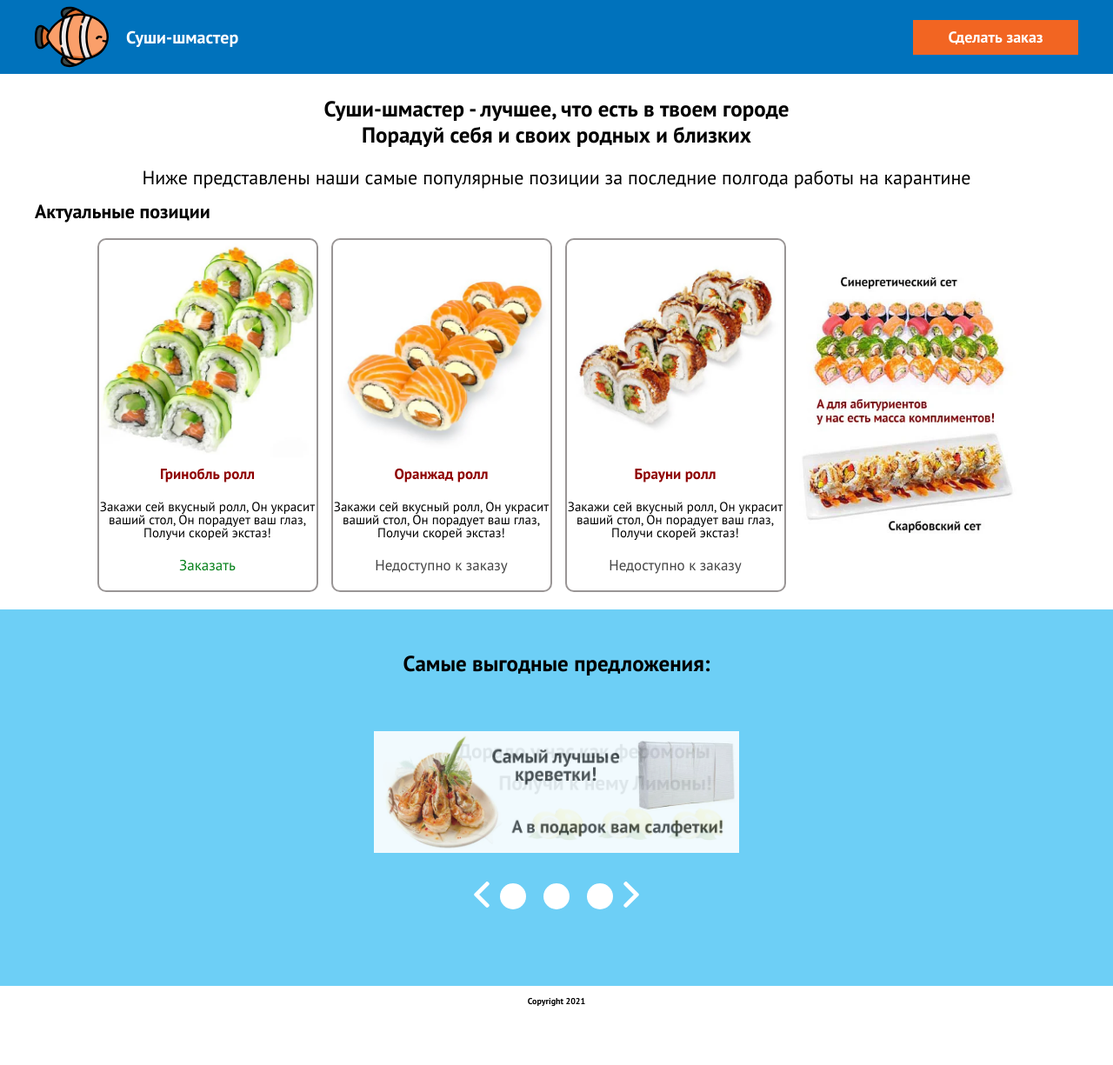
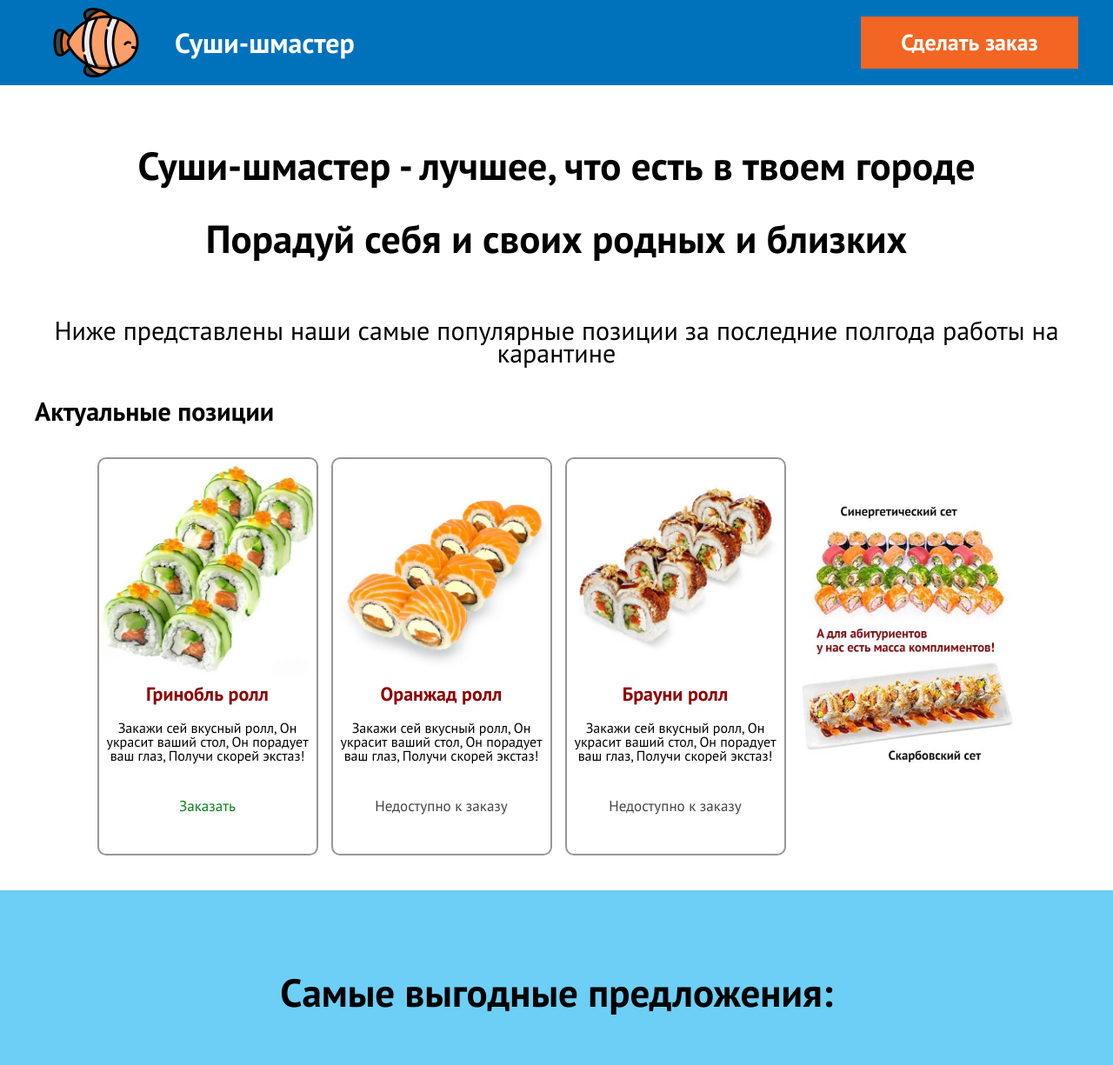
Before and after one commit to Luno-front-end/sushi-web, a plain HTML site: page index.html in a window 1280 px wide. Shown: the top 1225 px of the page at 87% size. Before the commit the page ends 1169 px from the top, so only its background shows below. Drawn offline with nearby package versions, Linux system fonts and the light colour scheme.

Commit message:
add date js and add styles desktop

```diff
--- a/css/styles.css
+++ b/css/styles.css
@@ -575,7 +575,7 @@ header {
   }
 
   .copyright {
-    font-size: 10px;
+    font-size: 15px;
   }
 }
 
@@ -591,21 +591,22 @@ header {
 
   /* Header */
   .logo-img {
-    width: 85px;
+    width: 141px;
+    height: 98px;
     margin-right: 20px;
   }
 
   .logo-text {
-    font-size: 20px;
-    line-height: 1;
+    font-size: 32px;
+    line-height: 1.33;
   }
 
   .btn-orderHead {
-    min-width: 190px;
-    height: 40px;
+    min-width: 250px;
+    height: 60px;
 
-    font-size: 18px;
-    line-height: 1.083;
+    font-size: 26px;
+    line-height: 1.08;
   }
 
   /* Main. Section one (hero)  */
@@ -615,26 +616,26 @@ header {
     align-items: center;
     justify-content: center;
 
-    padding-top: 25px;
+    padding-top: 50px;
   }
 
   .heading-hero {
     margin-bottom: 0;
-    font-size: 25px;
-    line-height: 1.2;
+    font-size: 45px;
+    line-height: 1.875;
 
     text-align: center;
   }
 
   .heading-hero-two {
-    font-size: 25px;
-    line-height: 1.2;
+    font-size: 45px;
+    line-height: 1.875;
     text-align: center;
   }
 
   .subtitle-hero {
-    margin-top: 25px;
-    font-size: 22px;
+    margin-top: 50px;
+    font-size: 30px;
     line-height: 0.88;
     text-align: center;
   }
@@ -642,17 +643,17 @@ header {
   /* Main. Section two (section card)  */
 
   .section-card {
-    padding-top: 20px;
-    padding-bottom: 20px;
+    padding-top: 40px;
+    padding-bottom: 40px;
   }
 
   .heading-hero-positions {
-    font-size: 22px;
+    font-size: 30px;
     line-height: 0.88;
   }
 
   .list-card {
-    margin-top: 20px;
+    margin-top: 40px;
   }
 
   .list {
@@ -660,7 +661,7 @@ header {
 
     width: 250px;
 
-    padding-bottom: 17px;
+    padding-bottom: 43px;
   }
 
   .list:not(:first-child) {
@@ -676,42 +677,43 @@ header {
   }
 
   .heading-card {
-    margin-top: 10px;
+    margin-top: 11px;
 
-    font-size: 17px;
+    font-size: 22px;
+    line-height: 0.9;
   }
   .text-card {
     margin-top: 20px;
 
-    font-size: 15px;
+    font-size: 16px;
     line-height: 1;
   }
 
   .btn-card {
-    margin-top: 20px;
+    margin-top: 40px;
   }
 
   /* Section three  (slider)  */
 
   .section-slider {
-    /* height: 300px; */
     background-color: var(--bg-section-slider);
-    padding-top: 37px;
+    padding-top: 75px;
     padding-bottom: 85px;
   }
 
   .heading-slider {
-    margin-bottom: 25px;
+    margin-bottom: 45px;
 
-    font-size: 25px;
-    line-height: 2;
+    font-size: 45px;
+    line-height: 1.875;
   }
   .img-slide {
-    width: 420px;
+    width: 900px;
+    height: 300px;
   }
 
   .slider-container {
-    height: 200px;
+    height: 400px;
     position: relative;
 
     display: flex;
@@ -799,11 +801,12 @@ header {
     /* align-items: center; */
     justify-content: center;
 
-    padding-top: 12px;
-    padding-bottom: 12px;
+    padding-top: 25px;
+    padding-bottom: 25px;
   }
 
   .copyright {
-    font-size: 10px;
+    font-size: 22px;
+    line-height: 0.96;
   }
 }
--- a/index.html
+++ b/index.html
@@ -210,9 +210,10 @@
     </main>
     <footer>
       <div class="container footer-container">
-        <p class="general-heading copyright">Copyright 2021</p>
+        <p class="general-heading copyright"></p>
       </div>
     </footer>
     <script src="./js/index.js"></script>
+    <script src="./js/date.js"></script>
   </body>
 </html>
--- /dev/null
+++ b/js/date.js
@@ -0,0 +1,3 @@
+const copyrightEl = document.querySelector(".copyright");
+
+copyrightEl.textContent = `Copyright ${new Date().toISOString().slice(0, 4)}`;
```
